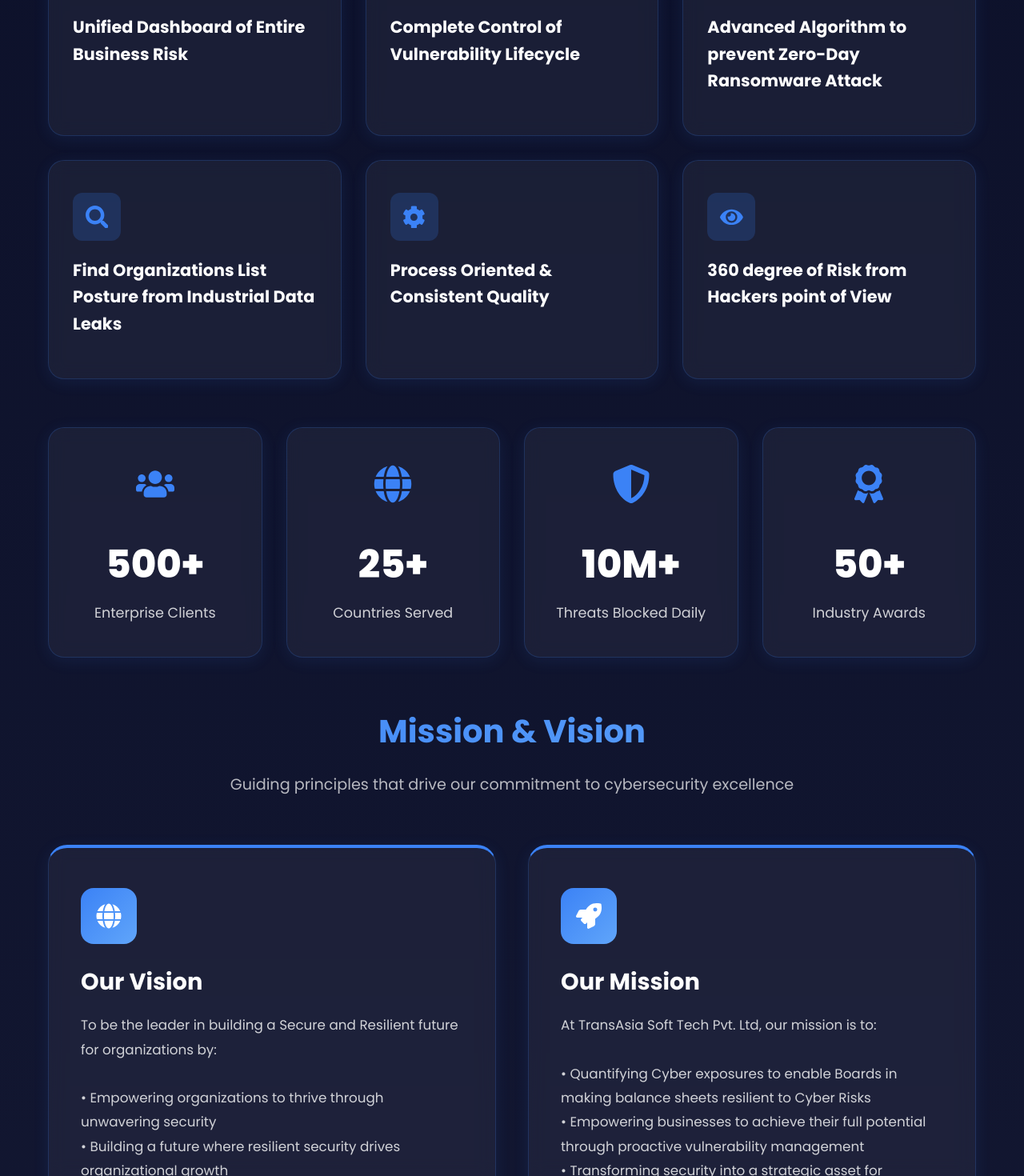
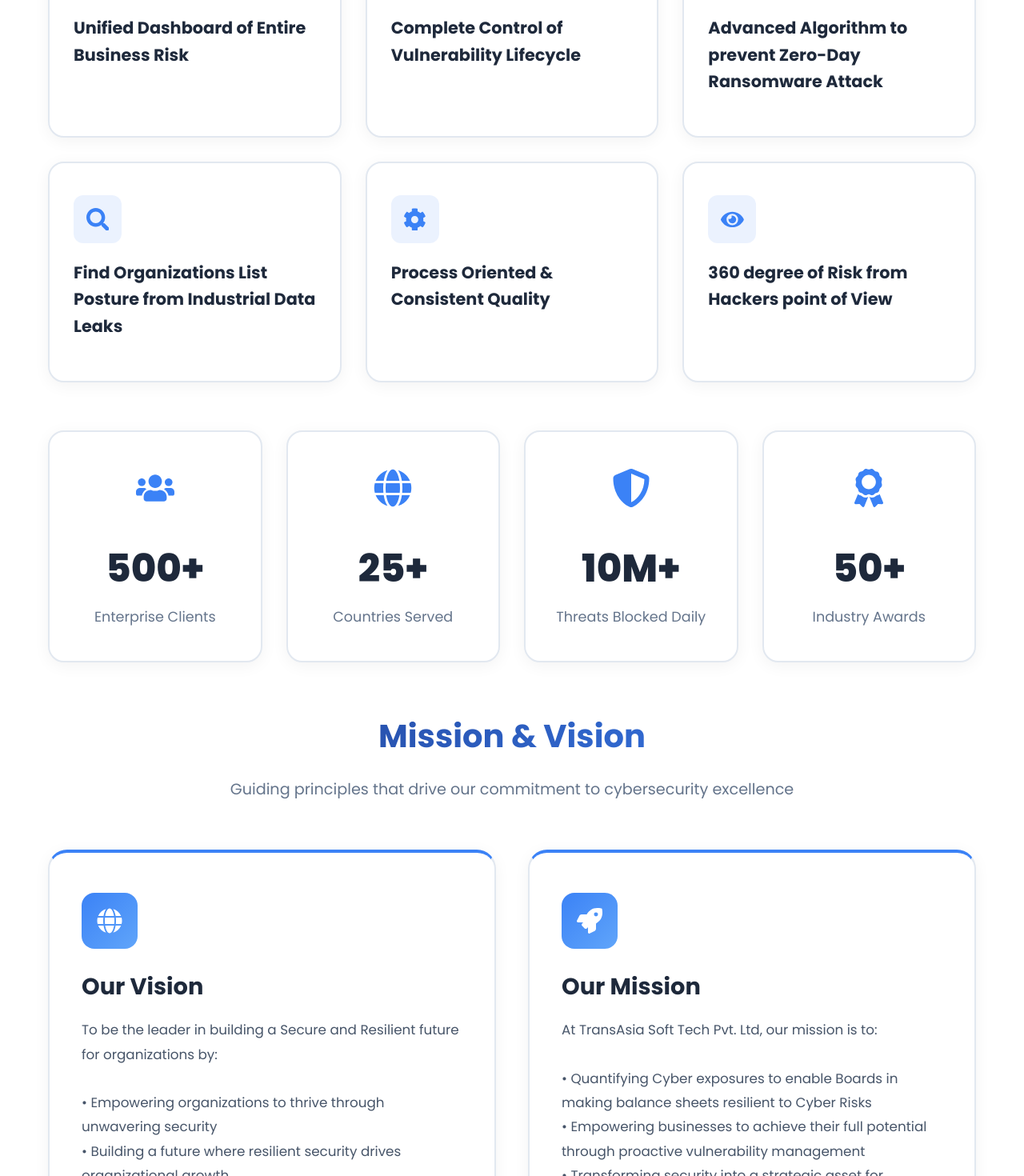
Before and after one commit to octaleadsprivatelimited-cloud/transasia, a React (Create React App) app in the folder client/: page /about in a window 1280 px wide. Shown: the part 1330-2800 px from the top of the page at 80% size. Built offline with nearby package versions, Linux system fonts and the light colour scheme.

Commit message:
Change About page to white background (except hero): light theme with white cards, gray text, and blue accents

```diff
--- a/client/src/pages/About.js
+++ b/client/src/pages/About.js
@@ -6,7 +6,7 @@ import { FaShieldAlt, FaGlobe, FaUsers, FaAward, FaRocket, FaCheckCircle, FaChar
 const PageContainer = styled.div`
   min-height: 100vh;
   padding-top: 0;
-  background: linear-gradient(180deg, #0a0e27 0%, #1a1f3a 100%);
+  background: #ffffff;
 `;
 
 const HeroSection = styled.section`
@@ -62,7 +62,7 @@ const SectionTitle = styled.h2`
   font-weight: 700;
   text-align: center;
   margin-bottom: 20px;
-  background: linear-gradient(135deg, #3b82f6 0%, #60a5fa 100%);
+  background: linear-gradient(135deg, #1e3a8a 0%, #3b82f6 100%);
   -webkit-background-clip: text;
   -webkit-text-fill-color: transparent;
   background-clip: text;
@@ -70,7 +70,7 @@ const SectionTitle = styled.h2`
 
 const SectionSubtitle = styled.p`
   font-size: 1.2rem;
-  color: rgba(255, 255, 255, 0.7);
+  color: #64748b;
   text-align: center;
   margin-bottom: 60px;
   max-width: 800px;
@@ -109,13 +109,13 @@ const StoryContent = styled.div``;
 const StoryTitle = styled.h3`
   font-size: 2rem;
   font-weight: 700;
-  color: #ffffff;
+  color: #1e293b;
   margin-bottom: 20px;
 `;
 
 const StoryText = styled.p`
   font-size: 1.1rem;
-  color: rgba(255, 255, 255, 0.8);
+  color: #475569;
   line-height: 1.8;
   margin-bottom: 16px;
 `;
@@ -128,20 +128,18 @@ const StatsGrid = styled.div`
 `;
 
 const StatCard = styled(motion.div)`
-  background: rgba(255, 255, 255, 0.05);
-  backdrop-filter: blur(10px);
-  border: 1px solid rgba(59, 130, 246, 0.2);
+  background: #ffffff;
+  border: 2px solid #e2e8f0;
   padding: 40px 30px;
   border-radius: 20px;
-  box-shadow: 0 4px 20px rgba(59, 130, 246, 0.1);
+  box-shadow: 0 4px 20px rgba(0, 0, 0, 0.05);
   text-align: center;
   transition: all 0.3s ease;
 
   &:hover {
     transform: translateY(-10px);
-    background: rgba(59, 130, 246, 0.1);
-    border-color: rgba(59, 130, 246, 0.4);
-    box-shadow: 0 12px 40px rgba(59, 130, 246, 0.3);
+    border-color: #3b82f6;
+    box-shadow: 0 12px 40px rgba(59, 130, 246, 0.2);
   }
 `;
 
@@ -154,13 +152,13 @@ const StatIcon = styled.div`
 const StatNumber = styled.div`
   font-size: 3rem;
   font-weight: 800;
-  color: #ffffff;
+  color: #1e293b;
   margin-bottom: 8px;
 `;
 
 const StatLabel = styled.div`
   font-size: 1.1rem;
-  color: rgba(255, 255, 255, 0.8);
+  color: #64748b;
 `;
 
 const MissionVisionGrid = styled.div`
@@ -175,12 +173,11 @@ const MissionVisionGrid = styled.div`
 `;
 
 const MissionCard = styled(motion.div)`
-  background: rgba(255, 255, 255, 0.05);
-  backdrop-filter: blur(10px);
-  border: 1px solid rgba(59, 130, 246, 0.2);
+  background: #ffffff;
+  border: 2px solid #e2e8f0;
   padding: 50px 40px;
   border-radius: 24px;
-  box-shadow: 0 4px 20px rgba(59, 130, 246, 0.1);
+  box-shadow: 0 4px 20px rgba(0, 0, 0, 0.05);
   border-top: 4px solid #3b82f6;
 `;
 
@@ -200,13 +197,13 @@ const CardIcon = styled.div`
 const CardTitle = styled.h3`
   font-size: 1.8rem;
   font-weight: 700;
-  color: #ffffff;
+  color: #1e293b;
   margin-bottom: 16px;
 `;
 
 const CardText = styled.p`
   font-size: 1.05rem;
-  color: rgba(255, 255, 255, 0.8);
+  color: #475569;
   line-height: 1.8;
 `;
 
@@ -217,19 +214,17 @@ const ValuesGrid = styled.div`
 `;
 
 const ValueCard = styled(motion.div)`
-  background: rgba(255, 255, 255, 0.05);
-  backdrop-filter: blur(10px);
-  border: 1px solid rgba(59, 130, 246, 0.2);
+  background: #ffffff;
+  border: 2px solid #e2e8f0;
   padding: 40px 30px;
   border-radius: 20px;
-  box-shadow: 0 4px 20px rgba(59, 130, 246, 0.1);
+  box-shadow: 0 4px 20px rgba(0, 0, 0, 0.05);
   transition: all 0.3s ease;
 
   &:hover {
     transform: translateY(-5px);
-    background: rgba(59, 130, 246, 0.1);
-    border-color: rgba(59, 130, 246, 0.4);
-    box-shadow: 0 12px 40px rgba(59, 130, 246, 0.3);
+    border-color: #3b82f6;
+    box-shadow: 0 12px 40px rgba(59, 130, 246, 0.2);
   }
 `;
 
@@ -237,7 +232,7 @@ const ValueIcon = styled.div`
   width: 60px;
   height: 60px;
   border-radius: 12px;
-  background: rgba(59, 130, 246, 0.2);
+  background: rgba(59, 130, 246, 0.1);
   display: flex;
   align-items: center;
   justify-content: center;
@@ -249,13 +244,13 @@ const ValueIcon = styled.div`
 const ValueTitle = styled.h4`
   font-size: 1.3rem;
   font-weight: 700;
-  color: #ffffff;
+  color: #1e293b;
   margin-bottom: 12px;
 `;
 
 const ValueDescription = styled.p`
   font-size: 1rem;
-  color: rgba(255, 255, 255, 0.7);
+  color: #64748b;
   line-height: 1.6;
 `;
 
@@ -311,7 +306,7 @@ const TimelineDot = styled.div`
   background: #3b82f6;
   transform: translateX(-50%);
   z-index: 1;
-  box-shadow: 0 0 0 4px rgba(59, 130, 246, 0.2), 0 0 0 6px #3b82f6;
+  box-shadow: 0 0 0 4px #ffffff, 0 0 0 6px #3b82f6;
 
   @media (max-width: 768px) {
     left: 20px;
@@ -319,12 +314,11 @@ const TimelineDot = styled.div`
 `;
 
 const TimelineContent = styled.div`
-  background: rgba(255, 255, 255, 0.05);
-  backdrop-filter: blur(10px);
-  border: 1px solid rgba(59, 130, 246, 0.2);
+  background: #ffffff;
+  border: 2px solid #e2e8f0;
   padding: 30px;
   border-radius: 16px;
-  box-shadow: 0 4px 20px rgba(59, 130, 246, 0.1);
+  box-shadow: 0 4px 20px rgba(0, 0, 0, 0.05);
 `;
 
 const TimelineYear = styled.div`
@@ -337,13 +331,13 @@ const TimelineYear = styled.div`
 const TimelineTitle = styled.h4`
   font-size: 1.3rem;
   font-weight: 700;
-  color: #ffffff;
+  color: #1e293b;
   margin-bottom: 12px;
 `;
 
 const TimelineText = styled.p`
   font-size: 1rem;
-  color: rgba(255, 255, 255, 0.7);
+  color: #64748b;
   line-height: 1.6;
 `;
 
```
